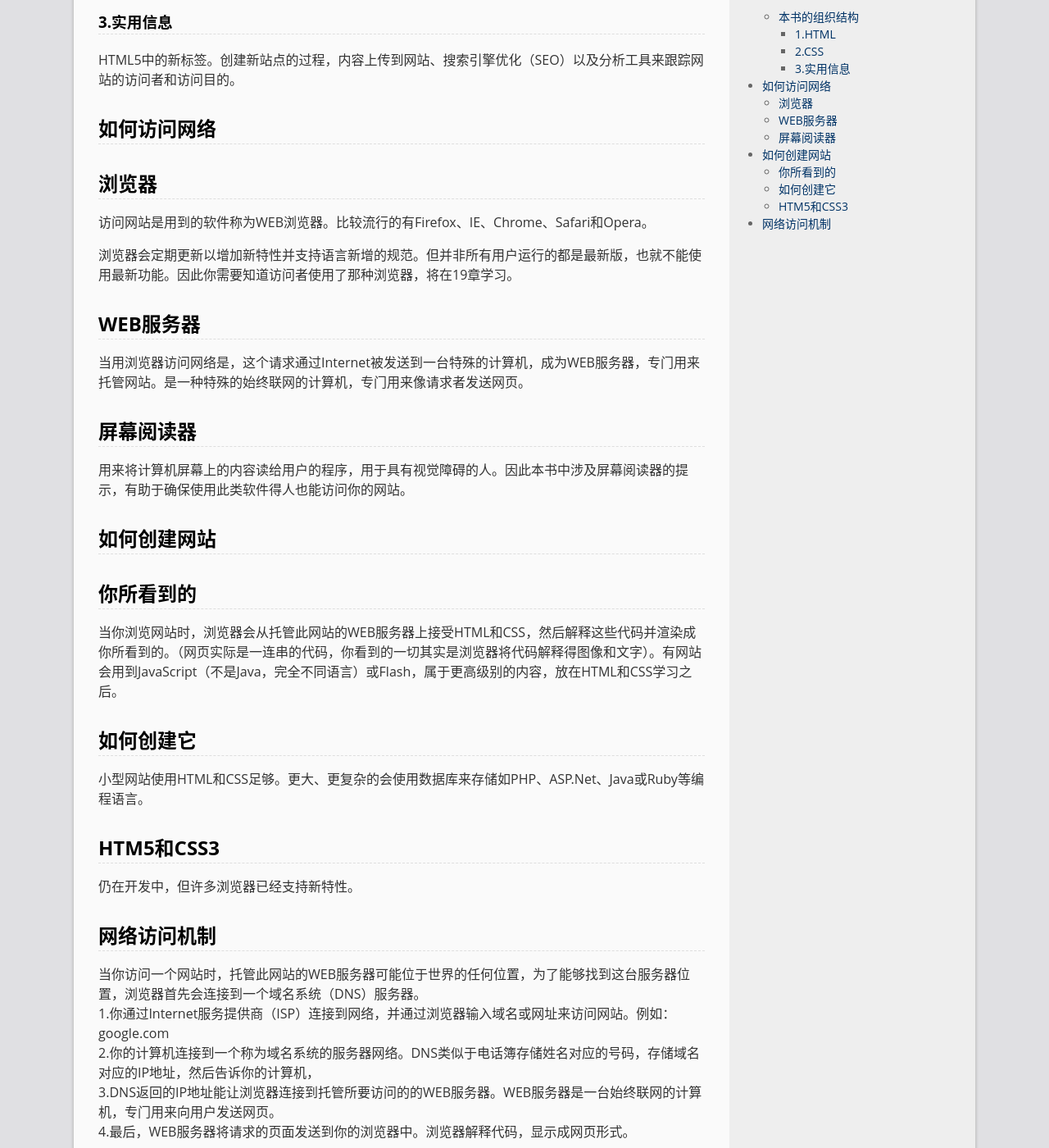
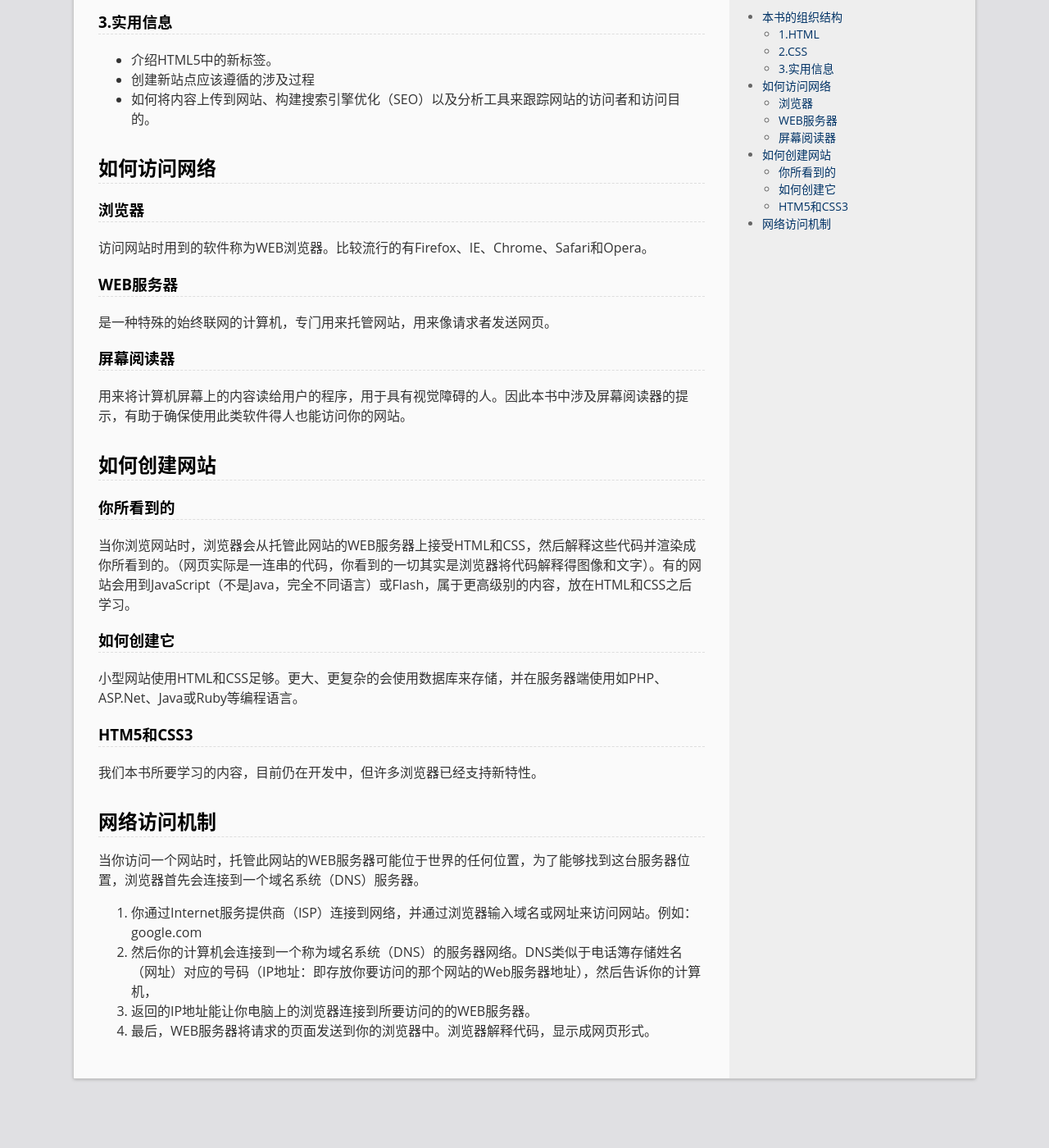
Before and after one commit to LonlyStack/LonlyPan.github.io, a Jekyll site: the page built from _posts/2019-04-02-HTML&CSS-前言.md, in a window 1280 px wide and 1400 px high, scrolled down 1019 px. Shown: the whole window at 82% size. Built offline with Jekyll 4.4.1, drawn with Linux system fonts in a browser that asks for light colours; comment, search, counter and statistics services are not loaded; some of the changed text lies outside the part shown.

Commit message:
修改文件: _posts/2019-04-02-HTML&CSS-前言.md

```diff
--- a/_posts/2019-04-02-HTML&CSS-前言.md
+++ b/_posts/2019-04-02-HTML&CSS-前言.md
@@ -28,47 +28,47 @@ categories: html&css
   - 表现属性：控制文本颜色和字体；设置字体大小、添加背景色及背景图像
   - 布局属性：控制**HTML中各元素**在屏幕的位置
 
->笔记：HTML语言也是有属性概念的：也可以控制文本的颜色，字体大小等，包括一部分排版功能，和CSS在功能上有些交叉。**但是：**
+>HTML语言也是有属性概念的：也可以控制文本的颜色，字体大小等，包括一部分排版功能，和CSS在功能上有些交叉。**但是：**
 HTML的属性只能作用域局部，而网页设计它的排版通常会涉及到很多重复内容（比如文章标题通常是一样格式，用HTML就得在每个标题内容中重复书写），这时CSS就相当于将所有HTML中相同的属性抽出来统一在一起。所以在学习HTML时，**侧重了解其便签概念，即显示内容上，只要做到能显示即可。**
 
 ### 3.实用信息
 
-HTML5中的新标签。创建新站点的过程，内容上传到网站、搜索引擎优化（SEO）以及分析工具来跟踪网站的访问者和访问目的。
+- 介绍HTML5中的新标签。
+-  创建新站点应该遵循的涉及过程
+-  如何将内容上传到网站、构建搜索引擎优化（SEO）以及分析工具来跟踪网站的访问者和访问目的。
 
-# 如何访问网络
+## 如何访问网络
 
-## 浏览器
+### 浏览器
 
-访问网站是用到的软件称为WEB浏览器。比较流行的有Firefox、IE、Chrome、Safari和Opera。
+访问网站时用到的软件称为WEB浏览器。比较流行的有Firefox、IE、Chrome、Safari和Opera。
 
-浏览器会定期更新以增加新特性并支持语言新增的规范。但并非所有用户运行的都是最新版，也就不能使用最新功能。因此你需要知道访问者使用了那种浏览器，将在19章学习。
+### WEB服务器
 
-## WEB服务器
+是一种特殊的始终联网的计算机，专门用来托管网站，用来像请求者发送网页。
 
-当用浏览器访问网络是，这个请求通过Internet被发送到一台特殊的计算机，成为WEB服务器，专门用来托管网站。是一种特殊的始终联网的计算机，专门用来像请求者发送网页。
-
-## 屏幕阅读器
+### 屏幕阅读器
 
 用来将计算机屏幕上的内容读给用户的程序，用于具有视觉障碍的人。因此本书中涉及屏幕阅读器的提示，有助于确保使用此类软件得人也能访问你的网站。
 
-# 如何创建网站
+## 如何创建网站
 
-## 你所看到的
+### 你所看到的
 
-当你浏览网站时，浏览器会从托管此网站的WEB服务器上接受HTML和CSS，然后解释这些代码并渲染成你所看到的。（网页实际是一连串的代码，你看到的一切其实是浏览器将代码解释得图像和文字）。有网站会用到JavaScript（不是Java，完全不同语言）或Flash，属于更高级别的内容，放在HTML和CSS学习之后。
+当你浏览网站时，浏览器会从托管此网站的WEB服务器上接受HTML和CSS，然后解释这些代码并渲染成你所看到的。（网页实际是一连串的代码，你看到的一切其实是浏览器将代码解释得图像和文字）。有的网站会用到JavaScript（不是Java，完全不同语言）或Flash，属于更高级别的内容，放在HTML和CSS之后学习。
 
-## 如何创建它
+### 如何创建它
 
-小型网站使用HTML和CSS足够。更大、更复杂的会使用数据库来存储如PHP、ASP.Net、Java或Ruby等编程语言。
+小型网站使用HTML和CSS足够。更大、更复杂的会使用数据库来存储，并在服务器端使用如PHP、ASP.Net、Java或Ruby等编程语言。
 
-## HTM5和CSS3
+### HTM5和CSS3
 
-仍在开发中，但许多浏览器已经支持新特性。
+我们本书所要学习的内容，目前仍在开发中，但许多浏览器已经支持新特性。
 
-# 网络访问机制
+## 网络访问机制
 
 当你访问一个网站时，托管此网站的WEB服务器可能位于世界的任何位置，为了能够找到这台服务器位置，浏览器首先会连接到一个域名系统（DNS）服务器。
-1.你通过Internet服务提供商（ISP）连接到网络，并通过浏览器输入域名或网址来访问网站。例如：google.com
-2.你的计算机连接到一个称为域名系统的服务器网络。DNS类似于电话簿存储姓名对应的号码，存储域名对应的IP地址，然后告诉你的计算机，
-3.DNS返回的IP地址能让浏览器连接到托管所要访问的的WEB服务器。WEB服务器是一台始终联网的计算机，专门用来向用户发送网页。
-4.最后，WEB服务器将请求的页面发送到你的浏览器中。浏览器解释代码，显示成网页形式。
+1. 你通过Internet服务提供商（ISP）连接到网络，并通过浏览器输入域名或网址来访问网站。例如：google.com
+2. 然后你的计算机会连接到一个称为域名系统（DNS）的服务器网络。DNS类似于电话簿存储姓名（网址）对应的号码（IP地址：即存放你要访问的那个网站的Web服务器地址），然后告诉你的计算机，
+3. 返回的IP地址能让你电脑上的浏览器连接到所要访问的的WEB服务器。
+4. 最后，WEB服务器将请求的页面发送到你的浏览器中。浏览器解释代码，显示成网页形式。
```
